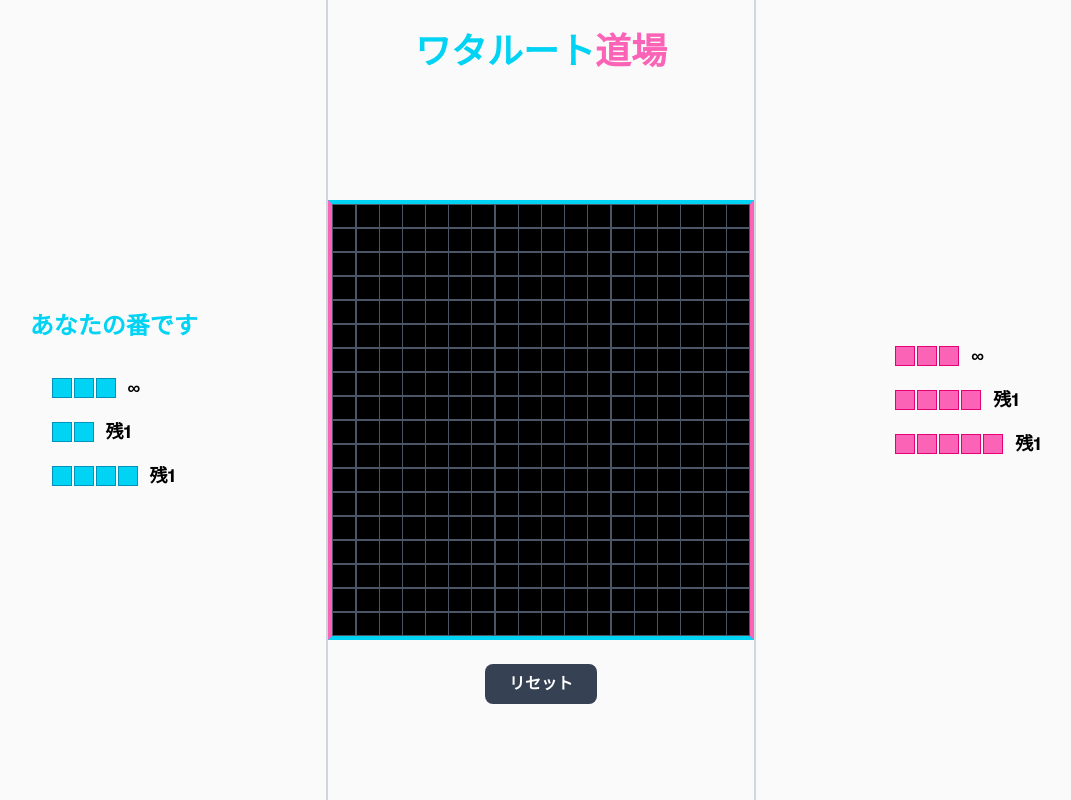
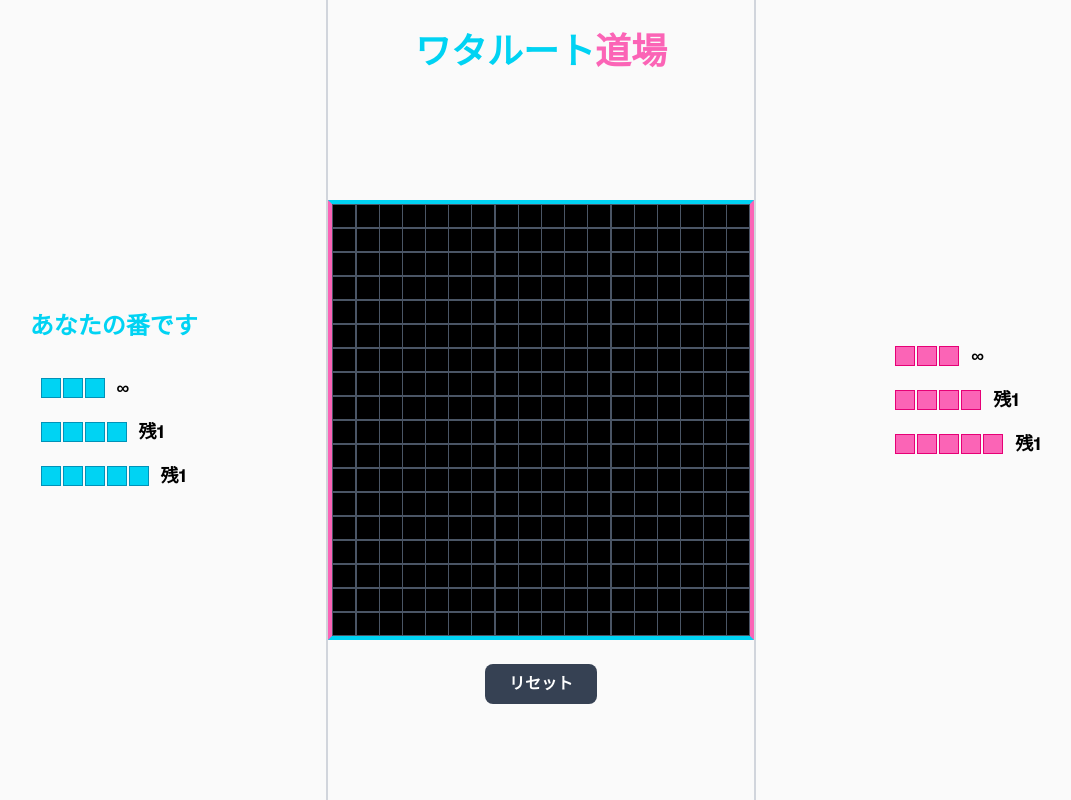
Before and after one commit to Koyo46/Wataru-to_online, a Next.js app: page / in a window 1280 px wide. Shown: the whole page, without its empty margins (99-1170 px from the left). Built offline with nearby package versions, Linux system fonts and the light colour scheme.

Commit message:
Enhance block usage rules and update player block counts in Home component

```diff
--- a/app/page.tsx
+++ b/app/page.tsx
@@ -49,6 +49,16 @@ export default function Home() {
       if (!allSameRow && !allSameCol) return; // 一直線でない場合は無視
     }
 
+    // 4マスや5マス目を置こうとしたとき、ブロックが残っていないなら無視する
+    if (currentPath.length === 2) { // 3つ目（=合計3マス）→4マスブロック
+      if (playerBlocks[currentPlayer].size4 === 0) return; // 残っていないなら無視
+    }
+    if (currentPath.length === 3) { // 4つ目（=合計4マス）→5マスブロック
+      if (playerBlocks[currentPlayer].size5 === 0) return; // 残っていないなら無視
+    }
+
+    //6マス目は無視
+    if (currentPath.length === 5) return;
     // 新しいマスを追加
     const newPath = [...currentPath, { row, col }];
     setCurrentPath(newPath);
@@ -56,6 +66,15 @@ export default function Home() {
     const newBoard = [...board.map(row => [...row])];
     newBoard[row][col] = currentPlayer;
     setBoard(newBoard);
+
+    // ブロックを1つ減らす（4マス目を置くときだけsize4を減らし、5マス目を置くときだけsize5を減らす）
+    if (currentPath.length === 3) {
+      // 4マス目を置いた（currentPath.length === 3 → 新しく4マス目）
+      setPlayerBlocks(prev => ({ ...prev, [currentPlayer]: { ...prev[currentPlayer], size4: prev[currentPlayer].size4 - 1 } }));
+    } else if (currentPath.length === 4) {
+      // 5マス目を置いた（currentPath.length === 4 → 新しく5マス目）
+      setPlayerBlocks(prev => ({ ...prev, [currentPlayer]: { ...prev[currentPlayer], size5: prev[currentPlayer].size5 - 1 } }));
+    }
   };
 
   const handleReset = () => {
@@ -92,6 +111,8 @@ export default function Home() {
             <div className="flex gap-0.5">
               <div className={`w-5 h-5 border ${playerBlocks[1].size4 > 0 ? 'bg-cyan-400 border-cyan-600' : 'bg-gray-500 border-gray-600'}`}></div>
               <div className={`w-5 h-5 border ${playerBlocks[1].size4 > 0 ? 'bg-cyan-400 border-cyan-600' : 'bg-gray-500 border-gray-600'}`}></div>
+              <div className={`w-5 h-5 border ${playerBlocks[1].size4 > 0 ? 'bg-cyan-400 border-cyan-600' : 'bg-gray-500 border-gray-600'}`}></div>
+              <div className={`w-5 h-5 border ${playerBlocks[1].size4 > 0 ? 'bg-cyan-400 border-cyan-600' : 'bg-gray-500 border-gray-600'}`}></div>
             </div>
             <span className="text-lg font-bold text-black">残{playerBlocks[1].size4}</span>
           </div>
@@ -99,6 +120,7 @@ export default function Home() {
           {/* 5マスブロック */}
           <div className={`flex items-center gap-3 ${playerBlocks[1].size5 === 0 ? 'opacity-30' : ''}`}>
             <div className="flex gap-0.5">
+              <div className={`w-5 h-5 border ${playerBlocks[1].size5 > 0 ? 'bg-cyan-400 border-cyan-600' : 'bg-gray-500 border-gray-600'}`}></div>
               <div className={`w-5 h-5 border ${playerBlocks[1].size5 > 0 ? 'bg-cyan-400 border-cyan-600' : 'bg-gray-500 border-gray-600'}`}></div>
               <div className={`w-5 h-5 border ${playerBlocks[1].size5 > 0 ? 'bg-cyan-400 border-cyan-600' : 'bg-gray-500 border-gray-600'}`}></div>
               <div className={`w-5 h-5 border ${playerBlocks[1].size5 > 0 ? 'bg-cyan-400 border-cyan-600' : 'bg-gray-500 border-gray-600'}`}></div>
```
